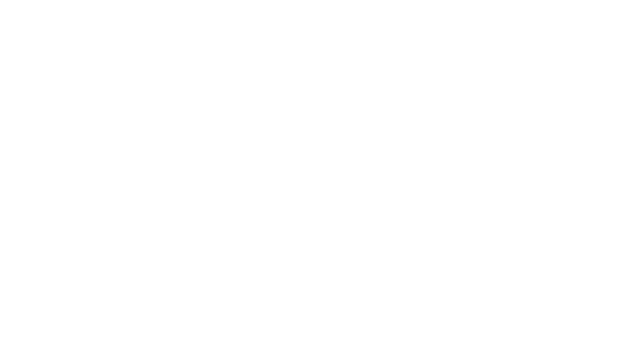
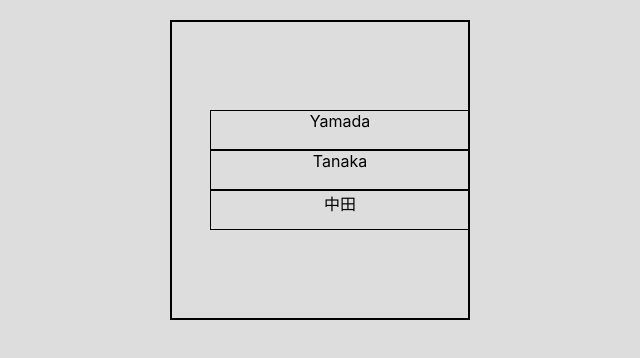
Before and after one commit to ymdma/nuxt-routing, a Nuxt app: page /members in a window 1280 px wide. Before the commit this address had no page. Shown: the top 358 px of the page, without its empty margins (0-640 px from the left). Built offline with nearby package versions, Linux system fonts and the light colour scheme; a web font is replaced by a local one.

Commit message:
component-kirikae

```diff
--- /dev/null
+++ b/components/nav.vue
@@ -0,0 +1,53 @@
+<template>
+  <div class="nav">
+<ul>
+      <li v-for="(member,index) in members" :key="index" @click="open(member)">  {{ member.name }}</li>
+
+    </ul>
+  </div>
+</template>
+
+<script>
+export default{
+    data(){
+    return{
+      members:[
+        {name:"Yamada",year:"25",hobby:"筋トレ"},
+        {name:"Tanaka",year:"30",hobby:"特になし"},
+        {name:"中田",year:"45",hobby:"プラモ"}
+        ]
+    }
+  },
+  methods:{
+    open(member){
+      // console.log(member.year)
+      this.$store.dispatch('prof/open', member)
+    }
+  }
+}
+
+</script>
+
+
+<style>
+.nav{
+  width: 300px;
+  height: 300px;
+  border: solid #000 2px;
+  background: #ddd;
+  display: flex;
+  flex-direction: column;
+  justify-content: center;
+  align-items: center;
+  text-align: center;
+}
+.nav ul{
+  width: 300px;
+  list-style: none;
+}
+.nav li{
+  height: 40px;
+  border: solid #000 1px;
+}
+
+</style>
--- /dev/null
+++ b/components/profile.vue
@@ -0,0 +1,55 @@
+  <template>
+    <div class="profile">
+      <ul v-if="$store.state.prof.showData == ''">
+      </ul>
+      <ul v-else>
+        <!-- <li v-for="(member,index) in $store.state.prof.showData" :key="index">  {{ member }}</li> -->
+        <li>
+          名前: {{ currentData.name }}
+        </li>
+        <li>
+          年齢 {{ currentData.year }}
+        </li>
+        <li>
+          趣味: {{ currentData.hobby }}
+        </li>
+      </ul>
+    </div>
+
+</template>
+
+<script>
+export default{
+  computed:{
+    currentData(){
+      return this.$store.state.prof.showData
+    }
+  }
+}
+
+</script>
+
+<style>
+.profile{
+  width: 300px;
+  height: 200px;
+  border: solid #000 2px;
+  background: #ddd;
+  display: flex;
+  flex-direction: column;
+  justify-content: center;
+  align-items: center;
+  text-align: center;
+}
+.profile ul{
+  width: 300px;
+    list-style: none;
+}
+.profile li{
+  height: 40px;
+  border: solid #000 1px;
+
+}
+
+
+</style>
--- a/layouts/blog.vue
+++ b/layouts/blog.vue
@@ -11,6 +11,7 @@
       </div>
     </header>
     <nuxt />
+
   </div>
 </template>
 
--- a/layouts/default.vue
+++ b/layouts/default.vue
@@ -24,32 +24,5 @@
   margin: 0;
 }
 
-.button--green {
-  display: inline-block;
-  border-radius: 4px;
-  border: 1px solid #3b8070;
-  color: #3b8070;
-  text-decoration: none;
-  padding: 10px 30px;
-}
 
-.button--green:hover {
-  color: #fff;
-  background-color: #3b8070;
-}
-
-.button--grey {
-  display: inline-block;
-  border-radius: 4px;
-  border: 1px solid #35495e;
-  color: #35495e;
-  text-decoration: none;
-  padding: 10px 30px;
-  margin-left: 15px;
-}
-
-.button--grey:hover {
-  color: #fff;
-  background-color: #35495e;
-}
 </style>
--- /dev/null
+++ b/pages/members.vue
@@ -0,0 +1,43 @@
+<template>
+  <section class="cont">
+    <Nav />
+    <div class="aaa">
+      <!-- ストア呼び出すときは$、最初から書かんと！ -->
+      <template v-if="$store.state.prof.showData.length !== 0">
+        <Profile />
+      </template>
+    </div>
+    <!-- <Profile v-if="$store.state.prof.info === 'prof' "/> -->
+    <!-- <comp2 v-if="$store.state.prof.info === 'init' "/> -->
+  </section>
+</template>
+
+<script>
+import Nav from '~/components/nav.vue'
+import Profile from '~/components/profile.vue'
+
+export default {
+  components:{
+    Nav,
+    Profile,
+  }
+}
+
+
+
+</script>
+
+<style scoped>
+.aaa{
+  width: 300px;
+}
+.cont{
+  /* margin: 40px 0 0 40px; */
+  padding: 20px 0;
+  width: 100%;
+  height: 100vh;
+  background: #ddd;
+  display: flex;
+  justify-content: space-around;
+}
+</style>
--- /dev/null
+++ b/store/prof.js
@@ -0,0 +1,17 @@
+
+export const state = {
+  showData: [],
+  // info:'init'
+}
+
+export const mutations = {
+  open(state,payload){
+    state.showData = payload
+    // state.info = 'prof'
+  }
+}
+export const actions = {
+  open({commit}, payload){
+    commit('open',payload)
+  }
+}
```
Also changed, not shown: components/Side.vue (deleted, +0 -29 lines), components/comp2.vue (added, +32 -0 lines).
